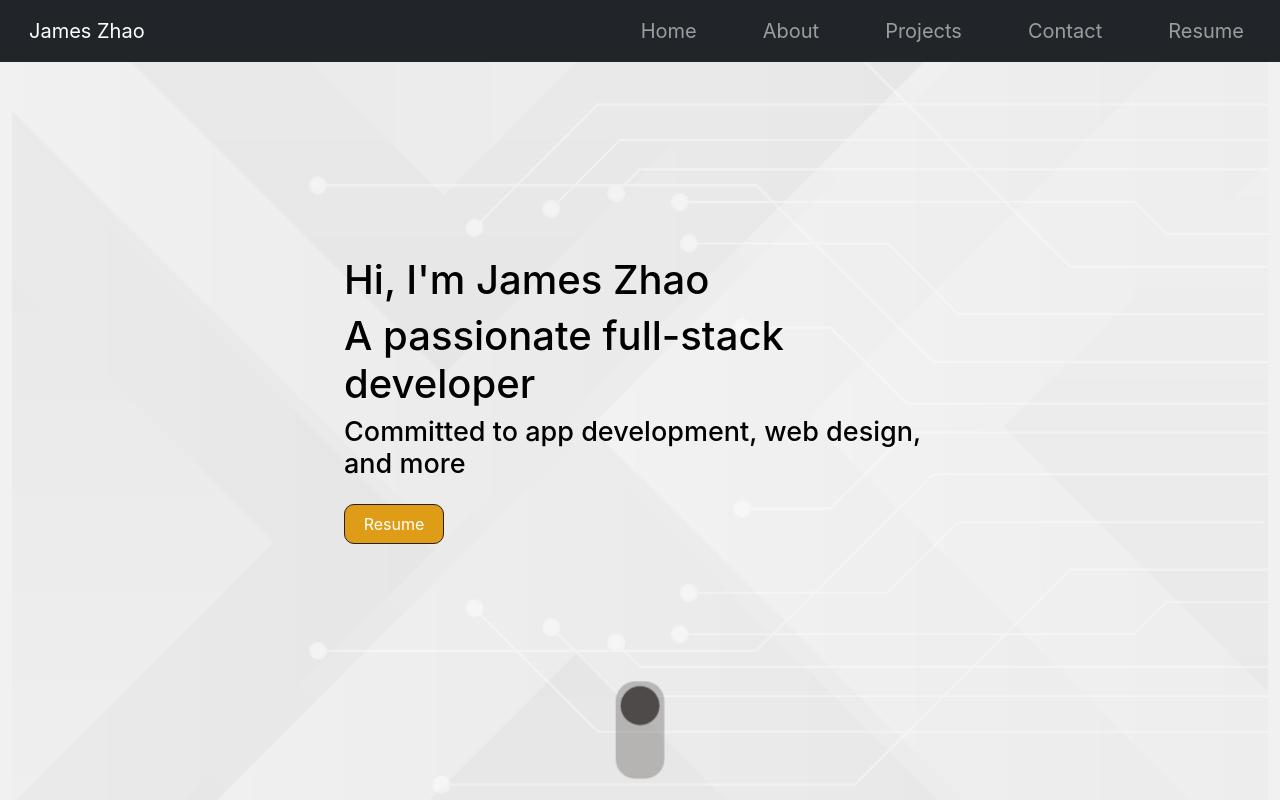
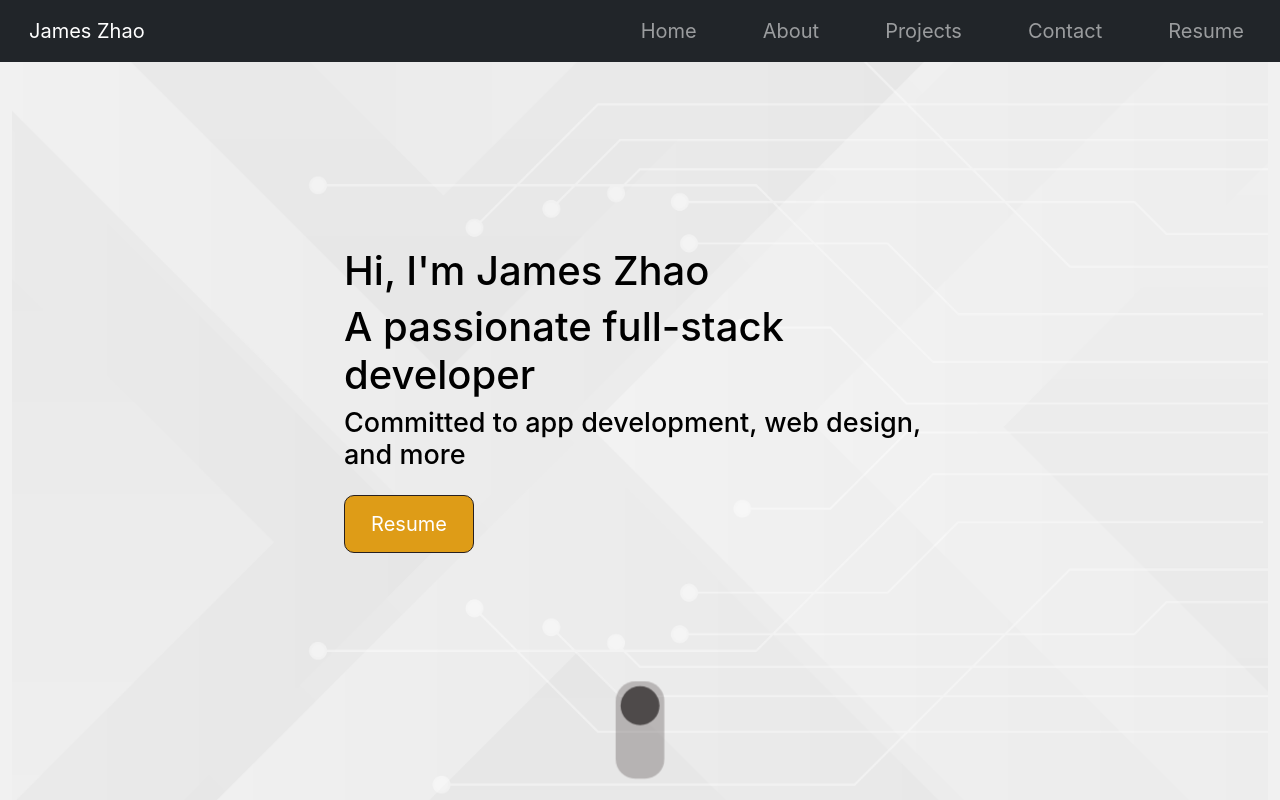
Before and after one commit to jameszhao1021/Portfolio, a React (Create React App) app: page / in a window 1280 px wide. Shown: the top 800 px of the page. Built offline with nearby package versions, Linux system fonts and the light colour scheme.

Commit message:
modified button

```diff
--- a/src/components/Profile/Profile.css
+++ b/src/components/Profile/Profile.css
@@ -28,11 +28,11 @@
   }
 
   button.resumeButton {
-    padding:7px 10px;
-    width: 100px;
+    padding:13px 10px;
+    width: 130px;
+    font-size: 20px;
     background: #de9c17;
     color: white;
-    background-size: 200% 100%;
     cursor: pointer;
     transition: all ease .2s;
     border:1px solid #272020;
@@ -40,5 +40,5 @@
   }
 
   button.resumeButton:hover {
-    box-shadow: 2px 2px 10px rgba(0, 0, 0, 0.5)
+    box-shadow: 4px 3px 10px rgba(0, 0, 0, 0.5)
   }
```
